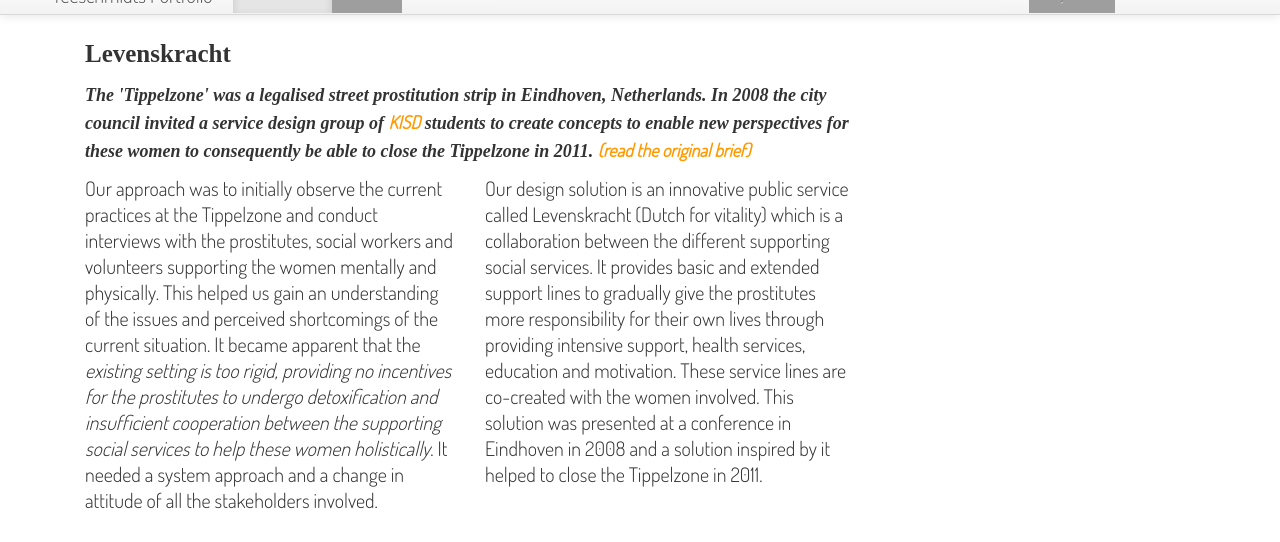
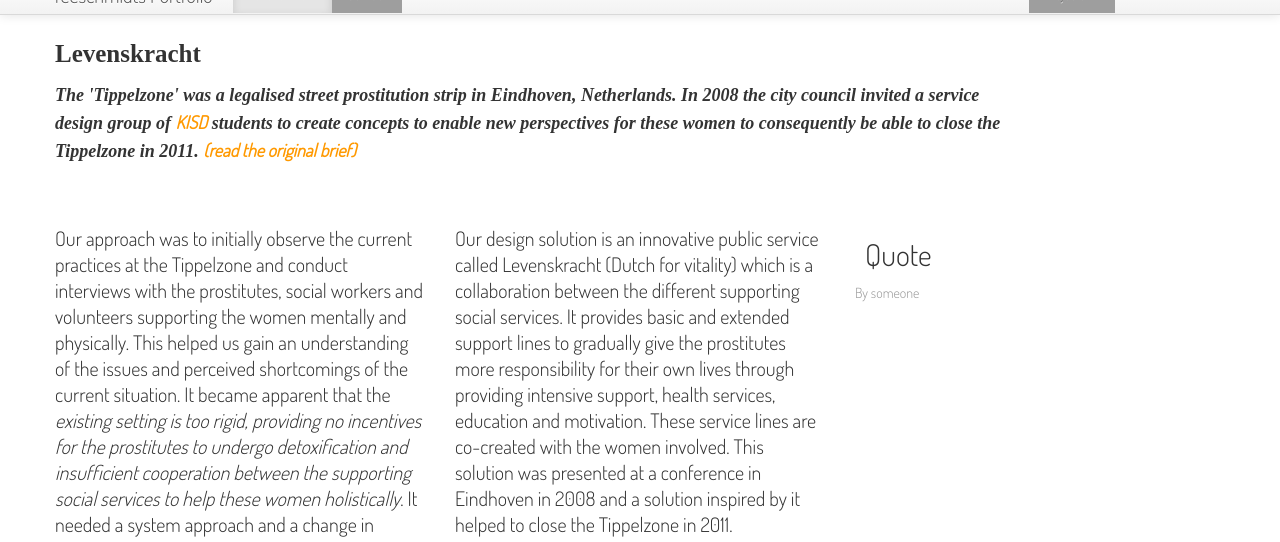
Before and after one commit to feeschmidts/feeschmidts.github.com, a Jekyll site: the page built from levenskracht.html, in a window 1280 px wide and 900 px high, scrolled down 1017 px, cut to the strip 25-567 px from the top of the window. Built offline with Jekyll 4.4.1, drawn with Linux system fonts in a browser that asks for light colours; some web fonts are replaced; grey boxes are pictures that could not be loaded.

Commit message:
Levenskracht Clean Up

```diff
--- a/levenskracht.html
+++ b/levenskracht.html
@@ -43,8 +43,6 @@
 	            </div>
 		    </div>
 
-
-
 		    <div class="item">
 				<img src="http://farm9.staticflickr.com/8302/7887782206_c35e86d5e5_b.jpg" width="100%" alt="Cultural Probes to get to gain an insight into the women's lives">
 				<div class="carousel-caption">
@@ -68,11 +66,6 @@
 	                 <p>Designing a holistic journey with service line touchpoints</p>
 	            </div>
 		    </div>
-
-
-
-
-
 	  	</div>
 	  	<!-- Carousel nav -->
 	  	<a class="carousel-control left" href="#myCarousel" data-slide="prev">&lsaquo;</a>
@@ -81,38 +74,29 @@
 
 
 	<div class="row">
-		<div class="span12">
-
-
-		</div>
-</div>
-
-	<div class="span8">
+		<div class="span10">
 			<h1>Levenskracht</h1>
 
 			<h3><em>The 'Tippelzone' was a legalised street prostitution strip in Eindhoven, Netherlands. In 2008 the city council invited a service design group of <a href="#" rel="tooltip" title="first tooltip">KISD</a> students to create concepts to enable new perspectives for these women to consequently be able to close the Tippelzone in 2011. <a href="http://www.citytv.nl/page/E+/beeldmateriaalE+2/miniconf.pdf">(read the original brief)</a>
-</h3></em>
-
+			</em></h3>
 		</div>
-
+	</div>
 	<div class="row">
-	<div class="span12">
 		<div class="span4">
 			<p>Our approach was to initially observe the current practices at the Tippelzone and conduct interviews with the prostitutes, social workers and volunteers supporting the women mentally and physically. This helped us gain an understanding of the issues and perceived shortcomings of the current situation. It became apparent that the <em>existing setting is too rigid, providing no incentives for the prostitutes to undergo detoxification and insufficient cooperation between the supporting social services to help these women holistically</em>. It needed a system approach and a change in attitude of all the stakeholders involved.</p>
 		</div>
 		<div class="span4">
 			<p>Our design solution is an innovative public service called Levenskracht (Dutch for vitality) which is a collaboration between the different supporting social services. It provides basic and extended support lines to gradually give the prostitutes more responsibility for their own lives through providing intensive support, health services, education and motivation. These service lines are co-created with the women involved. This solution was presented at a conference in Eindhoven in 2008 and a solution inspired by it helped to close the Tippelzone in 2011.</p>
 		</div>
-
+		<div class="span3">
+			<blockquote>Quote</blockquote>
+			<p class="small">By someone</p>
 		</div>
 	</div>
 
 	<div class="row">
-	<div class="span12">
 		<div class="span6">
 			<a href="http://www.service-design-network.org/system/files/mager_levens_kracht_yearbook.pdf"><img class="rotate-left dropshadow" src="http://farm9.staticflickr.com/8444/7887782882_dd79d21cb1_z.jpg" alt="Levenskracht yearbook No1"></a>
-
-
 		</div>
 		<div class="span4">
 			<h1>My Role</h1>
@@ -123,10 +107,8 @@
 
 		</div>
 	</div>
-</div>
 
 	<div class="row">
-
 		<div class="span4">
 			<h1>Probe Packs & Research</h1>
 			<p>Probe packs were given to prostitutes for the design team to learn about their lives and circumstances.</p>
@@ -134,7 +116,6 @@
 			<p><em>Learning: Probes do not always work. The packs did not take into consideration short attention spans and did not offer immediate benefit for the women to engage with. Only one of them was returned.</em></p>
 
 			<p>A joined shopping trip with selected prostitutes proofed to be a more effective method of engagement and interview opportunity.</p>
-
 		</div>
 
 		<div class="span6">
@@ -149,16 +130,10 @@
 			<h1>Basic service line touchpoints</h1>
 
 			<p>Touchpoints are used to facilitate and communicate a service. In this case the 'personal development book' creates a record of the women's progress of her through detox and gaining work experience. The women have to pass certain milestones which are achieved and certified through working with partnering organisations. <em>It's a framework for change, rather than a solution.</em></p>
-
 		</div>
 	</div>
 
-
-
-
-
 	<div class="row">
-
 		<div class="span4">
 			<h1>Presentation</h1>
 			<p>Presented along with another two speakers to a group of fellow students and client representatives at the final internal presentation at one of the so called 'Friday presentations'. Post project I worked with Caren Weisleder on the presentation for Eindhoven City Council structuring the presentation, helping with the English and joined the team to the presentation conference.</p>
@@ -173,22 +148,14 @@
 			<iframe src="http://www.slideshare.net/slideshow/embed_code/13740123" width="600" height="450" frameborder="0" marginwidth="0" marginheight="0" scrolling="no" style="border:1px solid #CCC;border-width:1px 1px 0;margin-bottom:5px" allowfullscreen> </iframe>
 			<div style="margin-bottom:5px"></div>
 		</div>
-
-
-
-
-
 	</div>
 	<div class="row">
-
 		<div class="span4">
 			<h1>In the news</h1>
 			<a href="http://eindhoven.groenlinks.nl/node/64762">Tipple Zone closing March 2011</a><br>
 			<a href="http://www.ed.nl/regio/eindhovenstad/7509157/Weinig-effect-aanpak-straatprostituees.ece">Dutch article 25.10.10 about limited effect</a><br>
 			<a href="http://www.hetccv.nl/instrumenten/uitstapprogramma-prostituees/eindhoven---uitstapprogramma-prostituees">Exit Program 'Life'</a><br>
-
 		</div>
-
 	</div>
 
 
```
Also changed, not shown: other parts of levenskracht.html (+0 -13 lines). Lines whose indentation alone changed are shown as unchanged.
